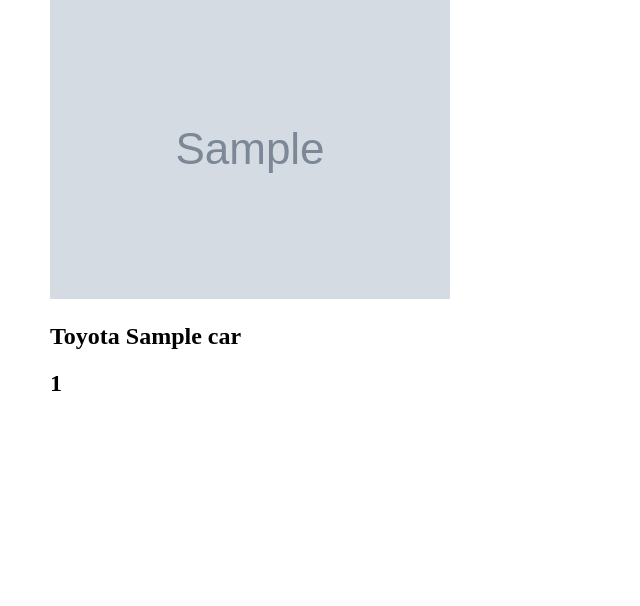
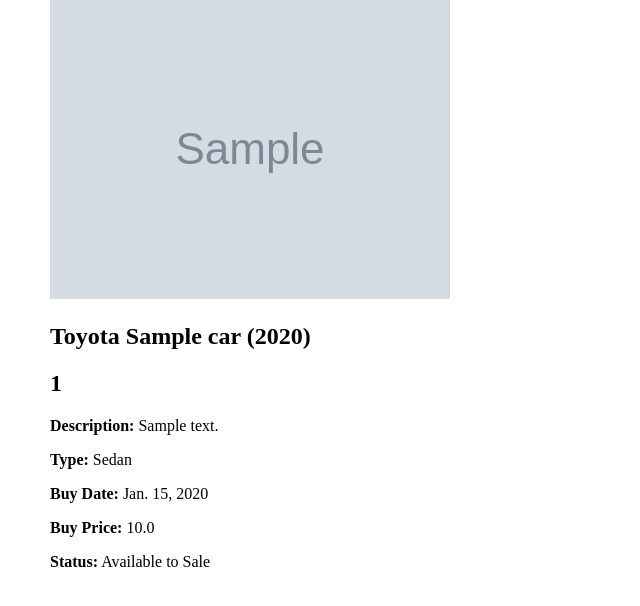
Before and after one commit to murtadha88/sayyarati, a Django app: page /cars/1/ in a window 1280 px wide. Shown: the part 137-743 px from the top of the page, without its empty margins (0-640 px from the left). Run offline with Django 5.2, Linux system fonts and the light colour scheme; tables that the repository leaves empty hold one stand-in row (values such as "Sample post"); grey boxes marked "Sample" are stand-in pictures.

Commit message:
merging cars and car details

```diff
--- a/main_app/templates/cars/details.html
+++ b/main_app/templates/cars/details.html
@@ -11,9 +11,38 @@
     <p>No image available.</p>
     {% endif %}
     <div>
-        <h1>{{ car.brand  }} {{ car.name  }}</h1>
+        <h1>{{ car.brand  }} {{ car.name  }} ({{ car.year_model }})</h1>
         <h2>{{ car.car_id }} </h2>
-        <!-- <p>{{ car.description }}</p> -->
+        <p><strong>Description:</strong> {{ car.description }}</p>
+        <p><strong>Type:</strong> {{ car.type }}</p>
+        <p><strong>Buy Date:</strong> {{ car.buy_date }}</p>
+        {% if car.status == 'sold' %}
+        <p><strong>Buy Date:</strong> {{ car.buy_date }}</p>
+        {% endif %}
+        <p><strong>Buy Price:</strong> {{ car.buy_price }}</p>
+        <p><strong>Status:</strong> {{ car.status }}</p>
+
+        {% if car.status == 'Sold' %}
+        <table>
+            <caption>Selling Details</caption>
+            <tr>
+                <th>Buy Price</th>
+                <th>Sell Price</th>
+                <th>Total Cost</th>
+                <th>Profit</th>
+                <th>Profit Margin (%)</th>
+            </tr>
+            <tr>
+                <td>{{car.buy_price}}</td>
+                <td>{{car.sell_price}}</td>
+                <td>{{car.total_cost}}</td>
+                <td>{{car.profit}}</td>
+                <td>{{car.profit_percentage}}</td>
+            </tr>
+        </table>
+        {% endif %}
+
+
     </div>
 </section>
 {% endblock %}
```
